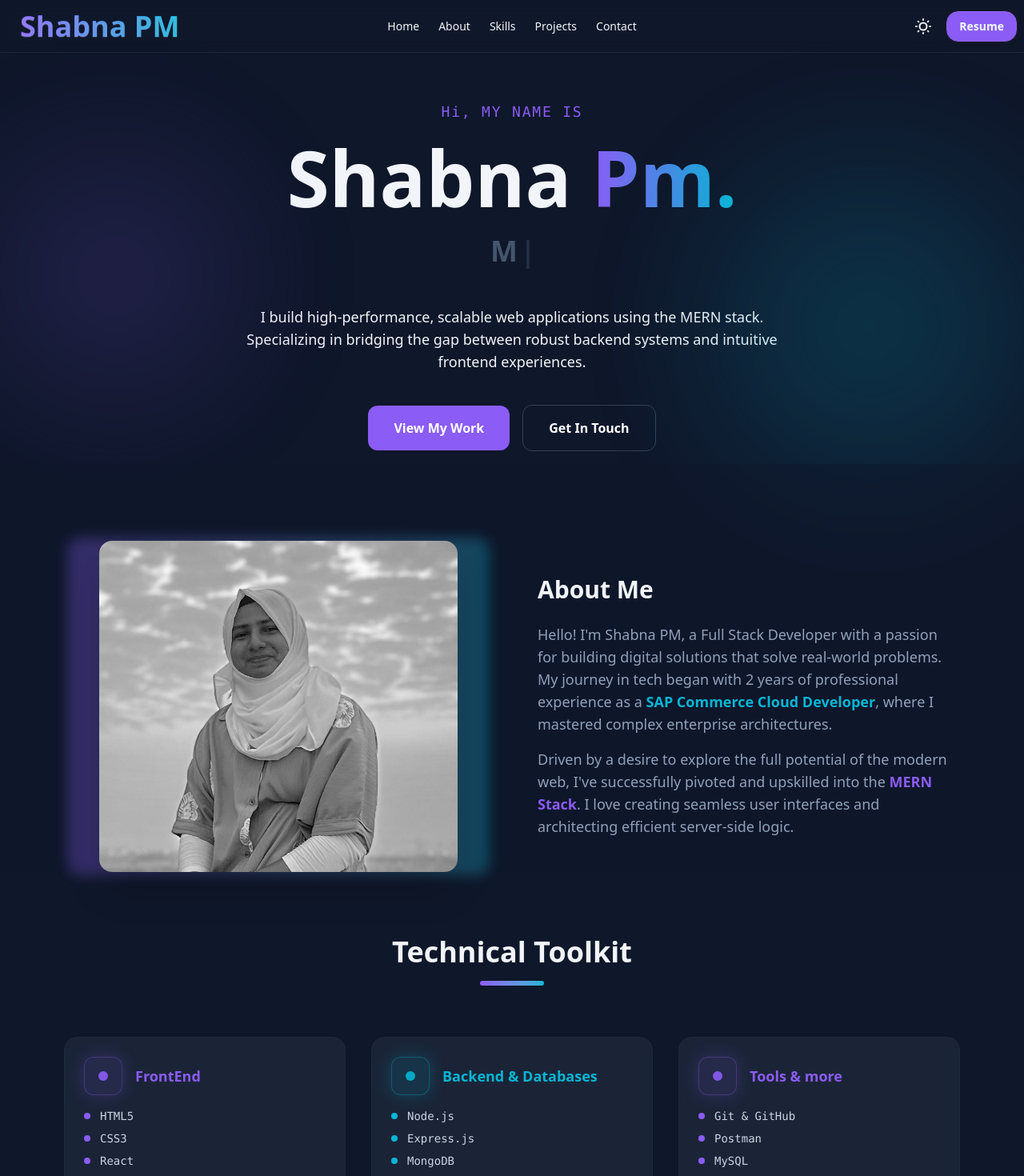
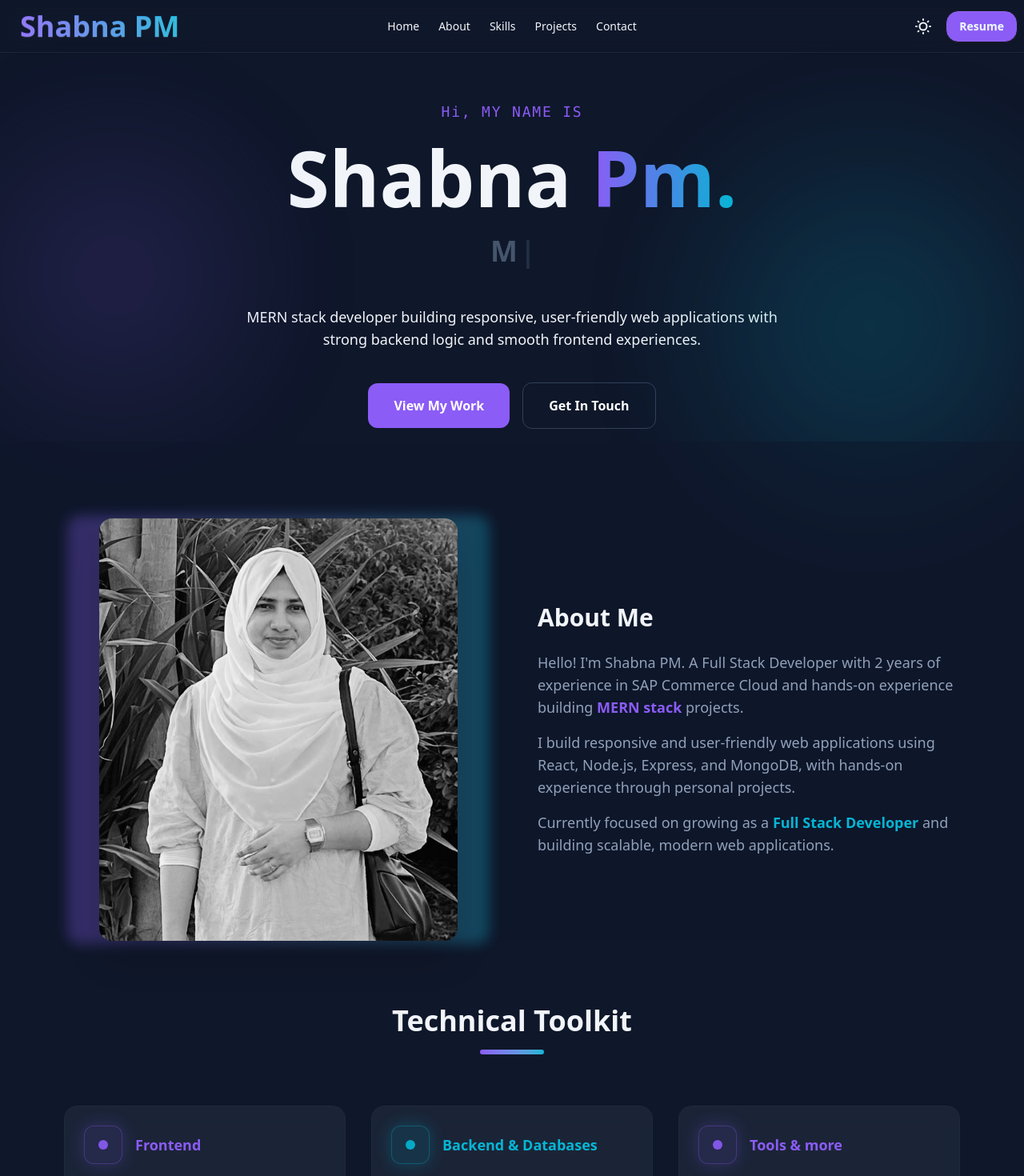
Before and after one commit to Shabnapm99/Portfolio--REACT, a React (Vite) app: page / in a window 1280 px wide. Shown: the top 1470 px of the page at 80% size. Built offline with nearby package versions, Linux system fonts and the light colour scheme.

Commit message:
implemented show all projects

```diff
--- a/src/components/AboutMe.jsx
+++ b/src/components/AboutMe.jsx
@@ -5,16 +5,12 @@ function AboutMe() {
         <div className='lg:w-1/2'>
             <h2 className='text-3xl font-bold mb-6 flex items-center'>About Me</h2>
             <div className="space-y-4 text-slate-600 dark:text-slate-400 text-lg">
+                <p>Hello! I'm Shabna PM. A Full Stack Developer with 2 years of experience in SAP Commerce Cloud and hands-on experience building  <span className="text-prim-violet font-semibold">MERN stack</span> projects.</p>
                 <p>
-                    Hello! I'm Shabna PM, a Full Stack Developer with a passion for building digital solutions that solve
-                    real-world problems. My journey in tech began with 2 years of professional experience as a
-                    <span className="text-seco-cyan font-semibold"> SAP Commerce Cloud Developer</span>, where I mastered
-                    complex enterprise architectures.
+                    I build responsive and user-friendly web applications using React, Node.js, Express, and MongoDB, with hands-on experience through personal projects.
                 </p>
                 <p>
-                    Driven by a desire to explore the full potential of the modern web, I've successfully pivoted and
-                    upskilled into the <span className="text-prim-violet font-semibold">MERN Stack</span>.
-                    I love creating seamless user interfaces and architecting efficient server-side logic.
+                    Currently focused on growing as a <span className="text-seco-cyan font-semibold">Full Stack Developer</span> and building scalable, modern web applications.
                 </p>
             </div>
         </div>
--- a/src/components/ImageSection.jsx
+++ b/src/components/ImageSection.jsx
@@ -11,7 +11,7 @@ function ImageSection() {
       <img
         alt="Profile image"
         className="relative rounded-2xl w-full max-w-md mx-auto shadow-2xl grayscale hover:grayscale-0 transition-all duration-500 hover:scale-[1.02]"
-        src="/images/profile-pic.jpg"
+        src="/images/Image.jpeg"
       />
 
     </div>
--- a/src/data/data.js
+++ b/src/data/data.js
@@ -24,18 +24,27 @@ export const data = {
             live: "https://task-manager-one-mu-56.vercel.app/"
 
         },
+        {
+            title: "Hand Betting Game",
+            description: "A Mahjong-inspired Hand Betting Game featuring advanced state management, dynamic tile value scaling, reshuffling, and responsive UI design.",
+            image: "/images/Mahjong.png",
+            technologies: ["React", "Tailwind"],
+            github: 'https://github.com/Shabnapm99/Hand-Betting-Game',
+            live: "https://hand-betting-game-bzp1.vercel.app/"
+
+        },
     ],
     skills:[
         {
-            title:"FrontEnd",
-            techStack:["HTML5","CSS3","React","Tailwind"]
+            title:"Frontend",
+            techStack:["HTML5 & CSS3","JavaScript","React","Tailwind", "Bootstrap"]
         },
                 {
             title:"Backend & Databases",
-            techStack:["Node.js","Express.js","MongoDB"]
+            techStack:["Node.js","Express.js","MongoDB","MySQL"]
         },        {
             title:"Tools & more",
-            techStack:["Git & GitHub","Postman","MySQL","SAP Commerce Cloud"]
+            techStack:["Git & GitHub","Postman","SAP Commerce Cloud"]
         },
     ]
 }
--- a/src/sections/HeroSection.jsx
+++ b/src/sections/HeroSection.jsx
@@ -3,8 +3,8 @@ import { Typewriter } from 'react-simple-typewriter'
 
 function HeroSection() {
   return (
-    <section id='home' className='pt-15 flex flex-col items-center overflow-hidden'>
-       {/* Background Gradient Blobs  */}
+    <section id='home' className='pt-15 flex flex-col items-center overflow-hidden z-20'>
+      {/* Background Gradient Blobs  */}
       <div className="absolute top-1/4 left-0 w-60 md:w-72 h-60 md:h-72 bg-prim-violet/20 rounded-full blur-[100px] animate-pulse">
       </div>
       <div
@@ -27,16 +27,14 @@ function HeroSection() {
       </div>
 
 
-
       <p className="max-w-2xl mx-auto text-base md:text-lg mb-10 text-center">
-        I build high-performance, scalable web applications using the MERN stack.
-        Specializing in bridging the gap between robust backend systems and intuitive frontend experiences.
+        MERN stack developer building responsive, user-friendly web applications with strong backend logic and smooth frontend experiences.
       </p>
 
       {/* Buttons */}
 
       <div className='flex flex-col sm:flex-row items-center justify-center gap-4 mb-4'>
-        <a className='px-8 py-4 bg-prim-violet text-white rounded-xl font-bold hover:shadow-xl hover:shadow-prim-violet/30 transition-all w-full sm:w-auto' href="#projects">View My Work</a>
+        <a className='px-8 py-4 bg-prim-violet text-white rounded-xl font-bold hover:shadow-lg hover:shadow-prim-violet/30 transition-all w-full sm:w-auto' href="#projects">View My Work</a>
         <a className='px-8 py-4 border rounded-xl font-bold transition-all w-full sm:w-auto border-slate-300 dark:border-slate-700 hover:bg-slate-100 dark:hover:bg-slate-800 text-slate-700 dark:text-white' href='#contact'>Get In Touch</a>
       </div>
 
--- a/src/sections/Journey.jsx
+++ b/src/sections/Journey.jsx
@@ -20,7 +20,7 @@ function Journey() {
                             <h3 className="text-xl font-bold">Full Stack (MERN) Upskilling</h3>
                             <time className="text-sm font-mono text-prim-violet">2024 - Present</time>
                         </div>
-                        <p className="text-slate-500 mb-2">Self-Driven Learning & MERN Stack Training – Entri Elevate</p>
+                        <p className="text-slate-500 mb-2">Self-Driven Learning & MERN Stack Training – Entri Elevate Aligned with NSDC and Illinois Tech </p>
                         <p className="text-slate-600 dark:text-slate-400 mb-2">
                             Transitioned into full-stack development after 2 years in SAP Commerce Cloud, focusing on building scalable and user-friendly web applications.
                         </p>
--- a/src/sections/Projects.jsx
+++ b/src/sections/Projects.jsx
@@ -1,11 +1,13 @@
-import React from 'react';
+import React, { useState } from 'react';
 import { data } from '../data/data';
 import ProjectCard from '../components/ProjectCard';
 import { motion } from 'framer-motion'
 
 function Projects() {
 
-  let projects = data.projects;
+  const [showAll, setShowAll] = useState(false);
+  const projects = data.projects;
+  const visibleProjects = showAll ? projects : projects.slice(0, 3);
 
   return (
     <section id='projects' className='bg-slate-100 dark:bg-dark/30 pt-20'>
@@ -18,12 +20,14 @@ function Projects() {
             <h2 className="text-3xl font-bold mb-2">Featured Projects</h2>
             <p className="text-slate-500">Some of my recent work that I'm proud of.</p>
           </div>
-          <a className="text-prim-violet font-semibold hover:underline" href="#">View all projects →</a>
+          <a className="text-prim-violet font-semibold hover:underline" href="#projects"
+            onClick={() => setShowAll(!showAll)}>{
+              showAll ? 'Show Less ←' : 'View all projects →'}</a>
         </div>
 
         <div className='grid grid-cols-1 md:grid-cols-2 lg:grid-cols-3 gap-8'>
           {
-            projects.map((project, index) => {
+            visibleProjects.map((project, index) => {
               return (<ProjectCard project={project} key={index} />)
             })
           }
```
Also changed, not shown: public/images/Image.jpeg (added), public/images/Mahjong.png (added).
